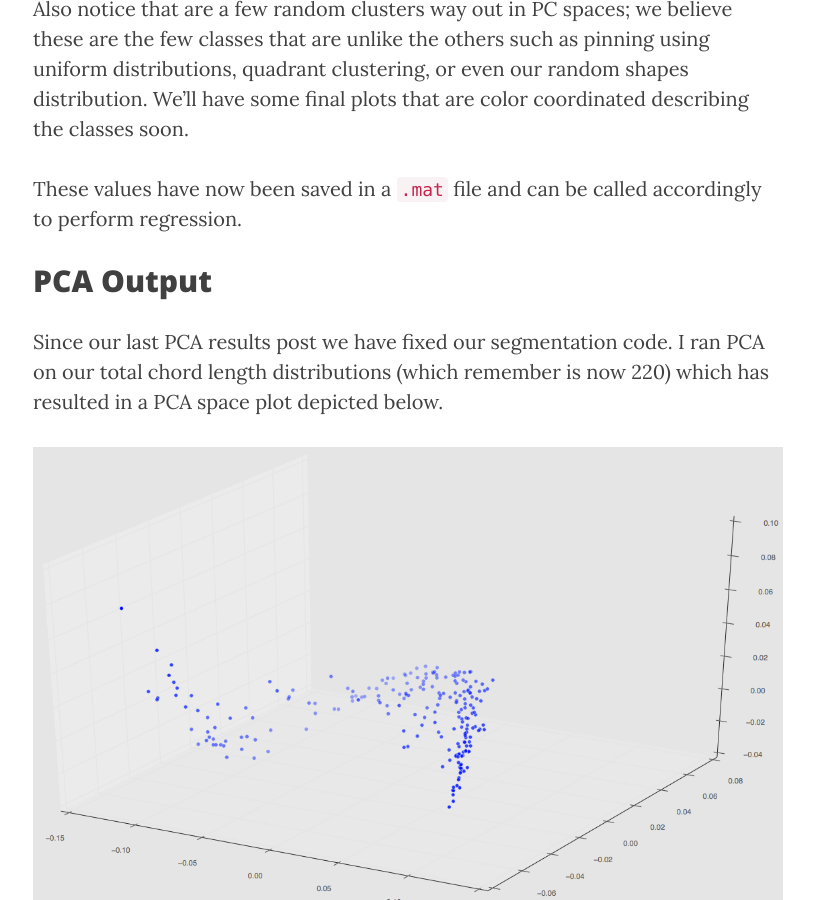
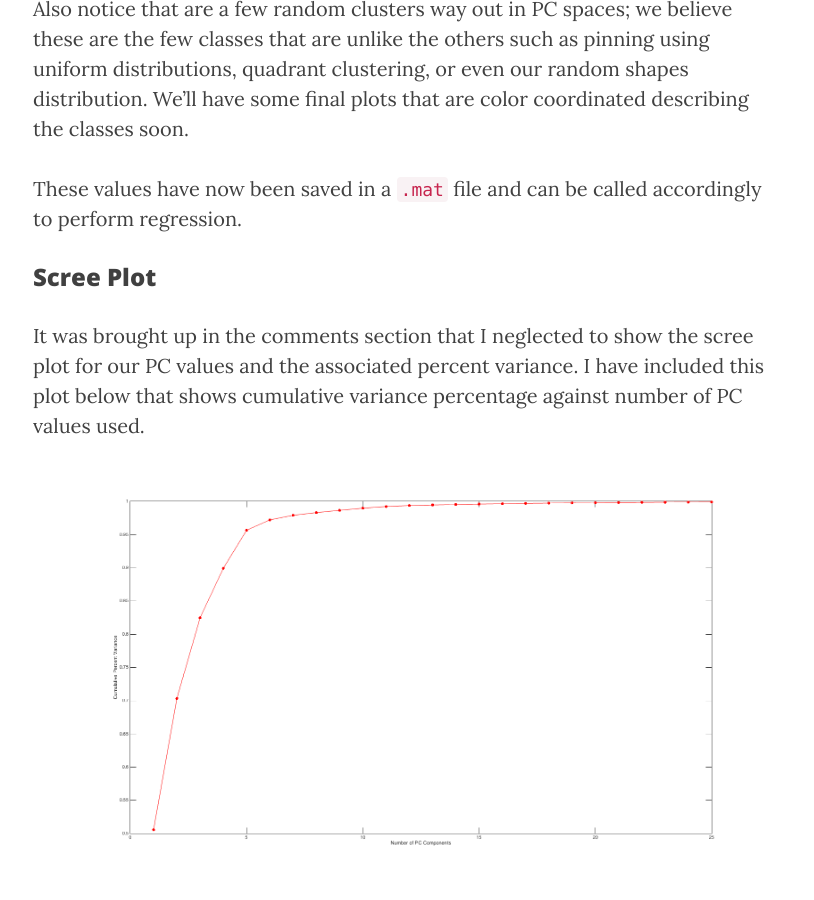
Before and after one commit to Materials-Informatics-Class-Fall2015/MIC-grain-growth, a Jekyll site: the page built from _posts/2015-11-21-some-pca-results-part-II.md, in a window 1280 px wide and 900 px high, scrolled down 3079 px. Shown: the whole window, without its empty margins (232-1046 px from the left). Built offline with Jekyll 4.4.1, drawn with Linux system fonts in a browser that asks for light colours; nearby versions of some CDN libraries; comment, search, counter and statistics services are not loaded; some of the changed text lies outside the part shown.

Commit message:
scree plot addition, more pictures

```diff
--- a/_posts/2015-11-21-some-pca-results-part-II.md
+++ b/_posts/2015-11-21-some-pca-results-part-II.md
@@ -38,6 +38,12 @@ Also notice that are a few random clusters way out in PC spaces; we believe thes
 
 These values have now been saved in a `.mat` file and can be called accordingly to perform regression.
 
+### Scree Plot
+
+It was brought up in the comments section that I neglected to show the scree plot for our PC values and the associated percent variance. I have included this plot below that shows cumulative variance percentage against number of PC values used.
+
+![Picture]({{ site.url }}/MIC-grain-growth/img/blogpostimages/bp9/pca-in-scree.png)
+
 ## PCA Output
 
 Since our last PCA results post we have fixed our segmentation code. I ran PCA on our total chord length distributions (which remember is now 220) which has resulted in a PCA space plot depicted below.
@@ -52,9 +58,15 @@ Since our last PCA results post we have fixed our segmentation code. I ran PCA o
 
 These values have also now been saved in a `.mat` file and can be called accordingly to perform regression.
 
+### Scree Plot
+
+Similar to the input side the plot below shows cumulative variance percentage against number of PC values used.
+
+![Picture]({{ site.url }}/MIC-grain-growth/img/blogpostimages/bp9/pca-out-scree.png)
+
 ## Now What?
 
 Now 2-point statistics have been computed on both the input and output of our to-be-created model, it's time to create said model and build our process-structure linkage. We have PC values on both sides of our model, so we now need to perform some kind of regression to see if our selected classes of microstructure data are representative enough to build a strong linkage.
 
 
-[pca]: http://materials-informatics-class-fall2015.github.io/MIC-grain-growth/2015/11/14/some-pca-results-part-II/
+[pca]: http://materials-informatics-class-fall2015.github.io/MIC-grain-growth/2015/11/14/some-pca-results/
```
Also changed, not shown: other parts of _posts/2015-11-21-some-pca-results-part-II.md (+1 -1 lines), _posts/2015-11-23-grain-growth-progress-report-presentation-iv.md (added, +71 -0 lines), img/blogpostimages/bp9/pca-in-scree.png (added), img/blogpostimages/bp9/pca-out-scree.png (added), img/blogpostimages/presentation4/pca-in-1.png (added), img/blogpostimages/presentation4/pca-in-2.png (added), img/blogpostimages/presentation4/pca-in-3.png (added), img/blogpostimages/presentation4/pca-in-scree.png (added), img/blogpostimages/presentation4/pca-out-1.png (added), img/blogpostimages/presentation4/pca-out-2.png (added), img/blogpostimages/presentation4/pca-out-3.png (added), img/blogpostimages/presentation4/pca-out-scree.png (added), 1 other file.
